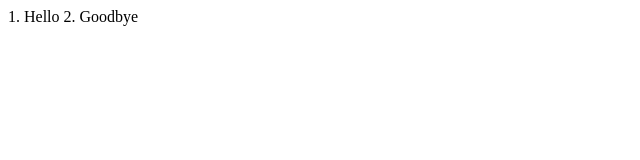
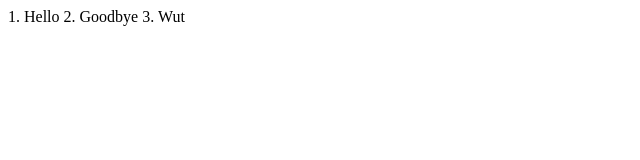
Before and after one commit to matthewmengel/git-test, a plain HTML site: page index.html in a window 1280 px wide. Shown: the full height of the page, 0-640 px from the left. Drawn offline with Linux system fonts and the light colour scheme.

Commit message:
Added line
Added pt 3 to index.html

```diff
--- a/index.html
+++ b/index.html
@@ -3,6 +3,7 @@
 
 1. Hello
 2. Goodbye
+3. Wut
 
 </body>
 </html>
```
